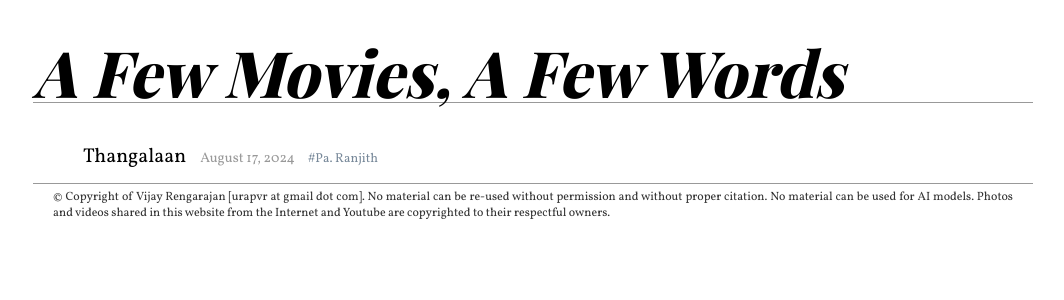
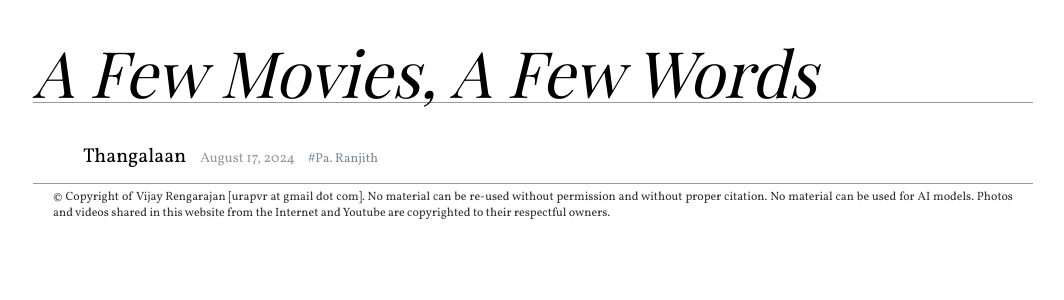
Before and after one commit to apvijay/mov, a Jekyll site: the page built from index.md, in a window 1280 px wide. Shown: the top 300 px of the page, without its empty margins (107-1171 px from the left). Built offline with Jekyll 4.4.1, drawn with Linux system fonts in a browser that asks for light colours; some web fonts are replaced; Markdown is read by kramdown in place of the engine named in the settings.

Commit message:
playfair change

```diff
--- a/css/style.css
+++ b/css/style.css
@@ -1,8 +1,8 @@
 
-h1, .playfair-display-800 {
+h1, .playfair-display-400 {
   font-family: "Playfair Display", serif;
   font-optical-sizing: auto;
-  font-weight: 800;
+  font-weight: 400;
   font-style: italic;
 }
 
```
